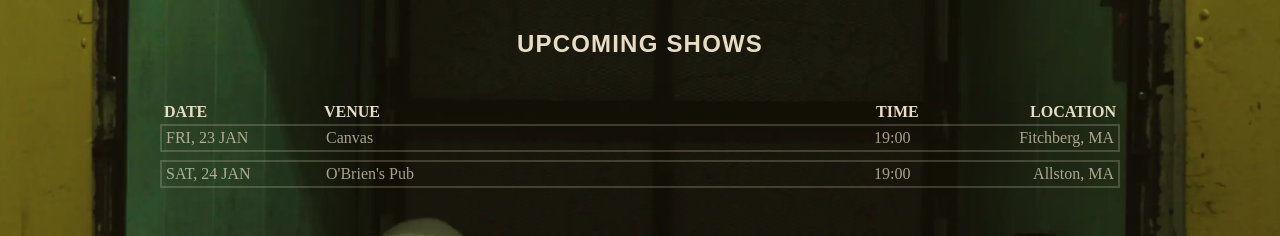
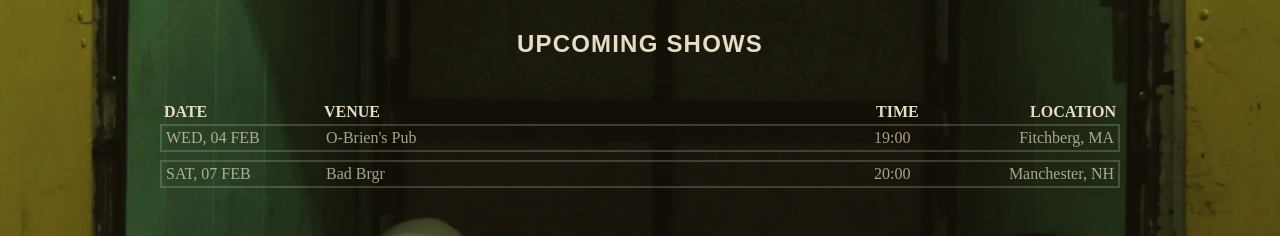
Before and after one commit to konstantinstanmeyer/no-more-youth, a Next.js app: page / in a window 1280 px wide. Shown: the part 820-1056 px from the top of the page. Built offline with nearby package versions, Linux system fonts and the light colour scheme; a web font is replaced by a local one.

Commit message:
updating upcoming show dates

```diff
--- a/components/UpcomingShows.tsx
+++ b/components/UpcomingShows.tsx
@@ -1,8 +1,8 @@
 'use client';
 
 const shows = [
-  { date: '23 JAN', day: 'FRI', venue: 'Canvas', time: '19:00', location: 'Fitchberg, MA' },
-  { date: '24 JAN', day: 'SAT', venue: "O'Brien's Pub", time: '19:00', location: 'Allston, MA' },
+  { date: '04 FEB', day: 'WED', venue: "O-Brien's Pub", time: '19:00', location: 'Fitchberg, MA' },
+  { date: '07 FEB', day: 'SAT', venue: "Bad Brgr", time: '20:00', location: 'Manchester, NH' },
 ];
 
 export default function UpcomingShows() {
```
